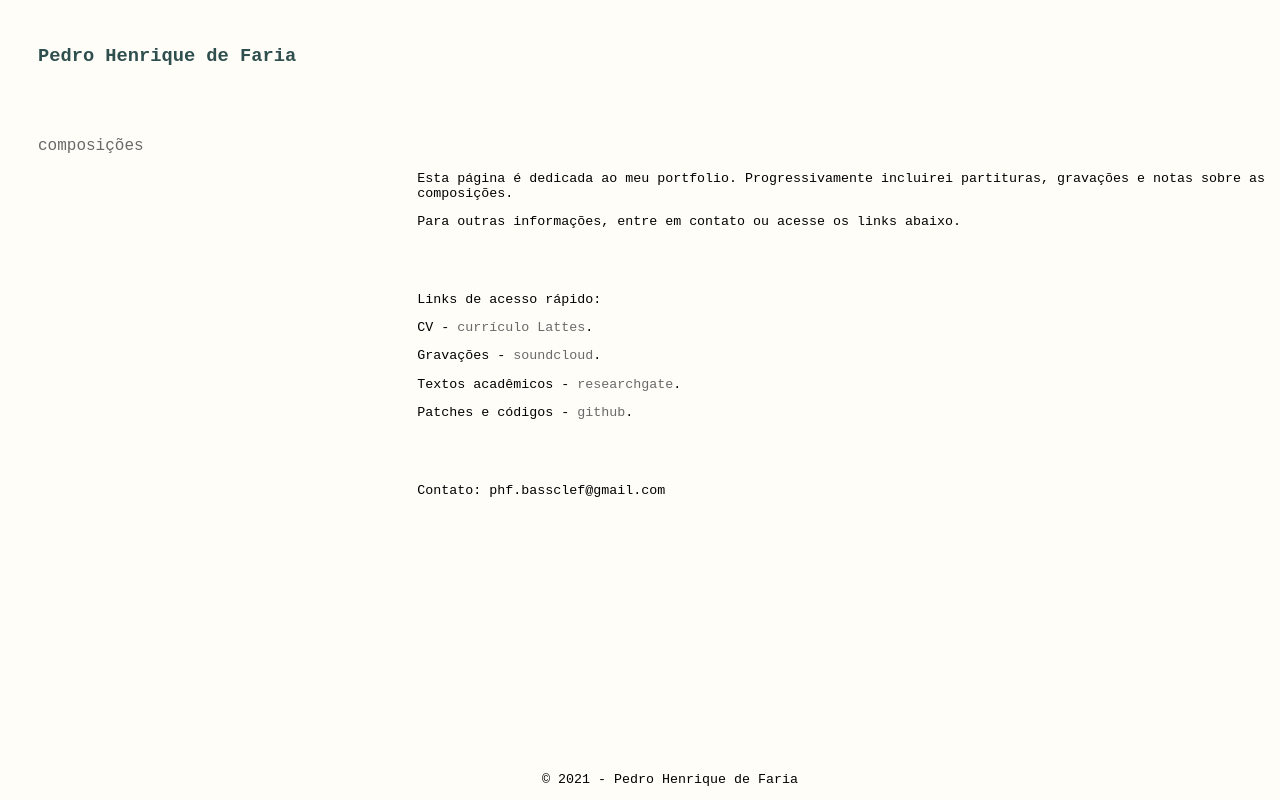
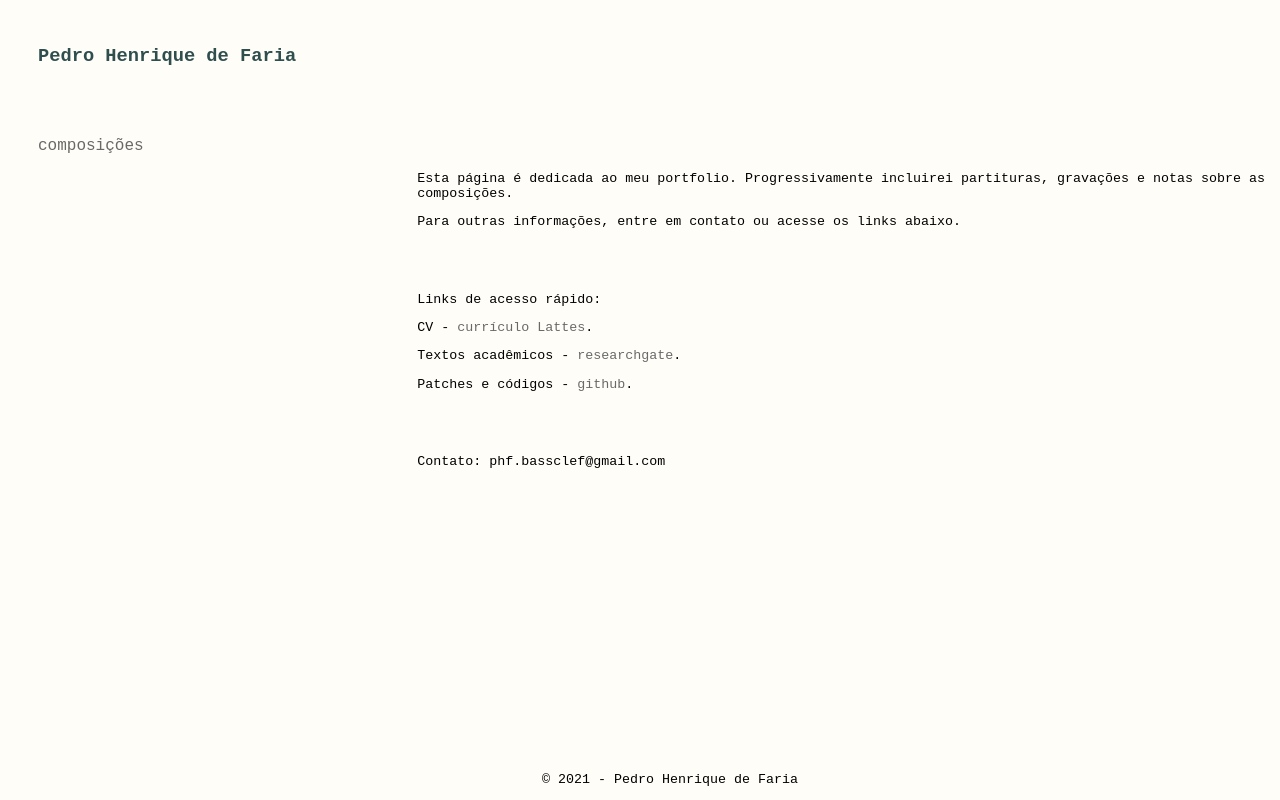
Before and after one commit to phfaria/phfaria.github.io, a plain HTML site: page index.html in a window 1280 px wide. Drawn offline with Linux system fonts and the light colour scheme.

Commit message:
Add files via upload

```diff
--- a/index.html
+++ b/index.html
@@ -78,7 +78,6 @@ a {
     <br>
     <p style="font-size: 10pt"> Links de acesso rápido: </p>
     <p style="font-size: 10pt"> CV - <a href="http://lattes.cnpq.br/1252826099962429" target="_blank"> currículo Lattes</a>.</p>
-    <p style="font-size: 10pt"> Gravações - <a href="https://soundcloud.com/fariaph" target="_blank"> soundcloud</a>.</p>
     <p style="font-size: 10pt"> Textos acadêmicos - <a href="https://www.researchgate.net/profile/Pedro-Henrique-De-Faria-2" target="_blank"> researchgate</a>.</p>
     <p style="font-size: 10pt"> Patches e códigos - <a href="https://github.com/phfaria" target="_blank"> github</a>.</p>
     <br>
```
